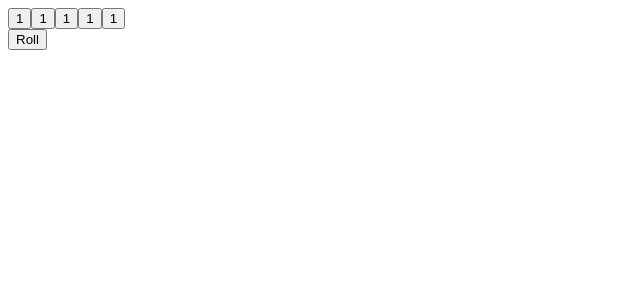
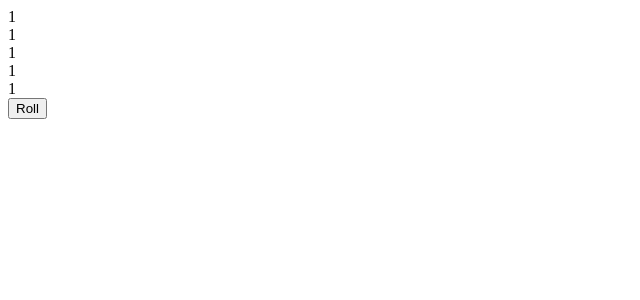
Before and after one commit to JohannaHaer/knyffel-game, a React (Vite) app in the folder frontend/: page / in a window 1280 px wide. Shown: the top 300 px of the page, without its empty margins (0-640 px from the left). Built offline with nearby package versions, Linux system fonts and the light colour scheme.

Commit message:
dice selected

```diff
--- a/frontend/src/components/Diceroll.jsx
+++ b/frontend/src/components/Diceroll.jsx
@@ -4,7 +4,6 @@ import { mainContext } from '../context/mainProvider'
 
 const Diceroll = () => {
   const {diceArray, setDiceArray, clicked1, setClicked1, clicked2, setClicked2, clicked3, setClicked3, clicked4, setClicked4, clicked5, setClicked5} = useContext(mainContext)
-  console.log(diceArray);
 
   const toggleClick = (event, clicked, setClicked) => {
     event.preventDefault()
@@ -15,17 +14,45 @@ const Diceroll = () => {
     }
   }
 
+  const rollDice = (e) => {
+    e.preventDefault()
+    let copyArray = [...diceArray]
+    if (!clicked1) {
+      let diceNumber = Math.round(Math.random() * 5 + 1)
+      copyArray[0] = diceNumber
+    }
+    if (!clicked2) {
+      let diceNumber = Math.round(Math.random() * 5 + 1)
+      copyArray[1] = diceNumber
+    }
+    if (!clicked3) {
+      let diceNumber = Math.round(Math.random() * 5 + 1)
+      copyArray[2] = diceNumber
+    }
+    if (!clicked4) {
+      let diceNumber = Math.round(Math.random() * 5 + 1)
+      copyArray[3] = diceNumber
+    }
+    if (!clicked5) {
+      let diceNumber = Math.round(Math.random() * 5 + 1)
+      copyArray[4] = diceNumber
+    }
+    setDiceArray(copyArray)
+  }
+
+  console.log(diceArray);
+
   return (
     <>
-      <form>
+      <form onSubmit={rollDice}>
         <div>
-          <button onClick={() => toggleClick(event, clicked1, setClicked1)}>{diceArray[0]}</button>
-          <button onClick={() => toggleClick(event, clicked2, setClicked2)}>{diceArray[1]}</button>
-          <button onClick={() => toggleClick(event, clicked3, setClicked3)}>{diceArray[2]}</button>
-          <button onClick={() => toggleClick(event, clicked4, setClicked4)}>{diceArray[3]}</button>
-          <button onClick={() => toggleClick(event, clicked5, setClicked5)}>{diceArray[4]}</button>
+          <div onClick={() => toggleClick(event, clicked1, setClicked1)}>{diceArray[0]}</div>
+          <div onClick={() => toggleClick(event, clicked2, setClicked2)}>{diceArray[1]}</div>
+          <div onClick={() => toggleClick(event, clicked3, setClicked3)}>{diceArray[2]}</div>
+          <div onClick={() => toggleClick(event, clicked4, setClicked4)}>{diceArray[3]}</div>
+          <div onClick={() => toggleClick(event, clicked5, setClicked5)}>{diceArray[4]}</div>
         </div>
-        <button>Roll</button>
+        <button type='submit'>Roll</button>
       </form>
     </>
   )
```
